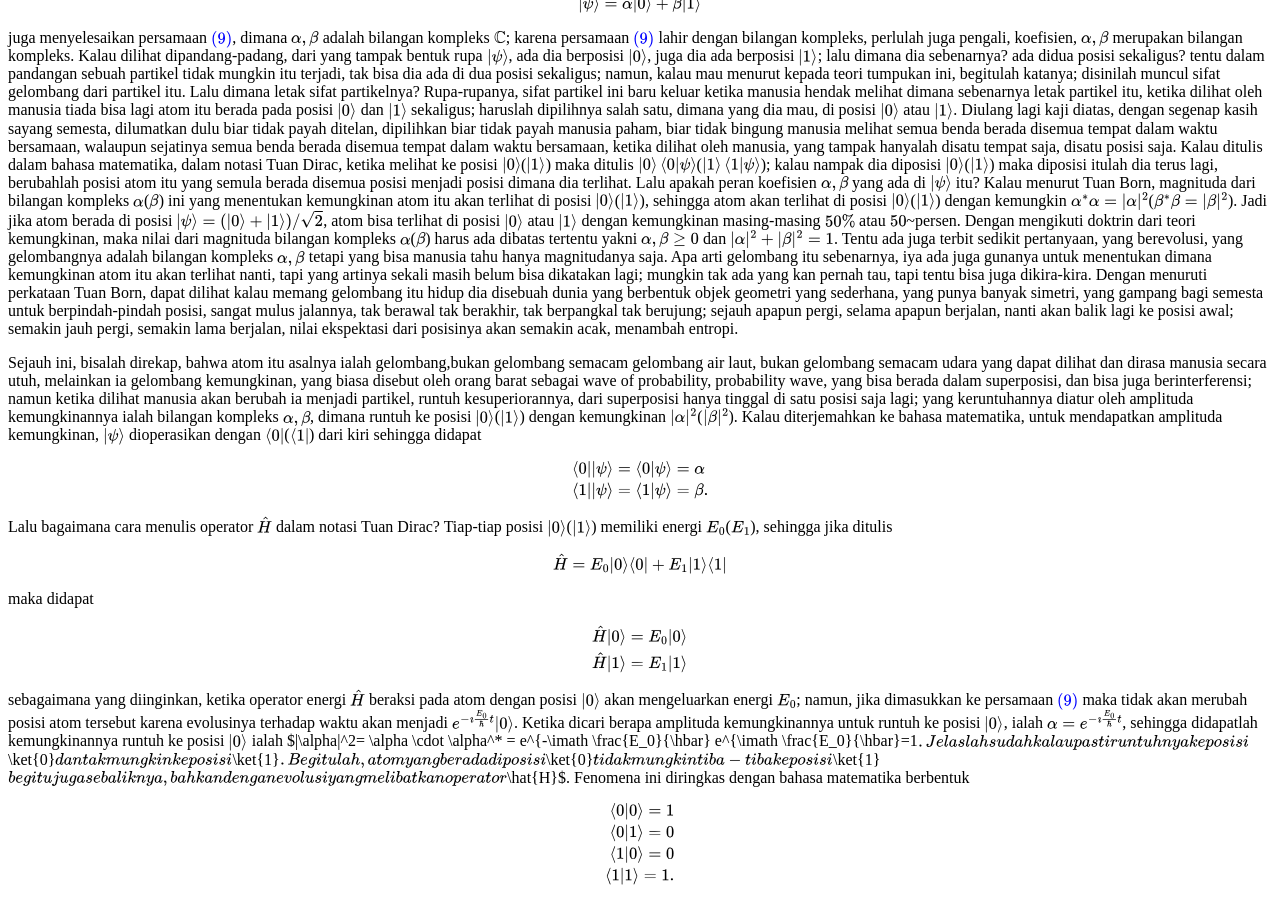
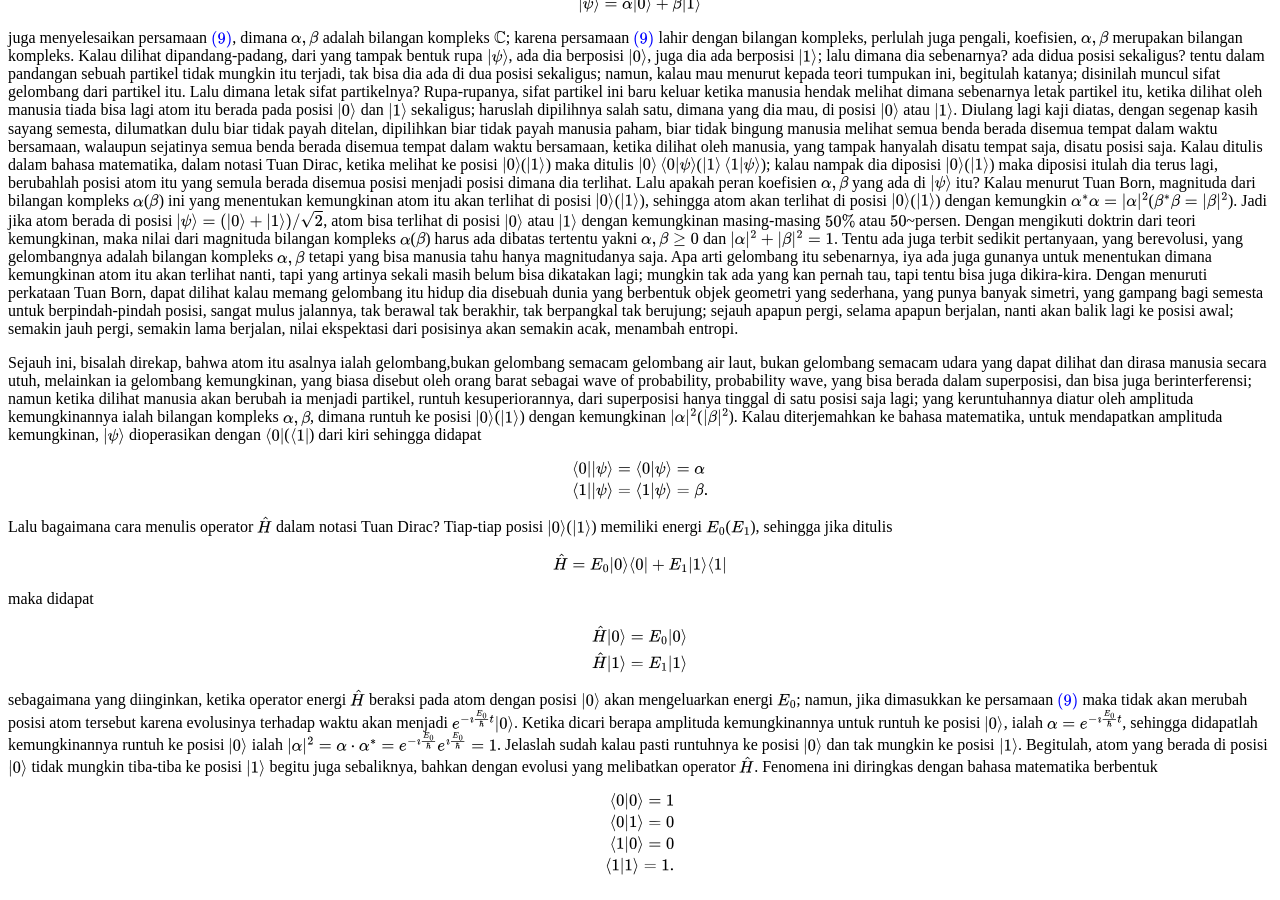
Before and after one commit to dangausuluah/dangausuluah.github.io, a Jekyll site: the page built from _posts/2026-01-01-WKKK.md, in a window 1280 px wide and 900 px high, scrolled down 2928 px. Built offline with Jekyll 4.4.1, drawn with Linux system fonts in a browser that asks for light colours; nearby versions of some CDN libraries; our own code applies the rules of GitHub Pages for plain Markdown files; a script that is not in the unit is left out; comment, search, counter and statistics services are not loaded.

Commit message:
Update 2026-01-01-WKKK.md

```diff
--- a/_posts/2026-01-01-WKKK.md
+++ b/_posts/2026-01-01-WKKK.md
@@ -151,7 +151,7 @@ $$
 \end{align*}
 $$
 
-sebagaimana yang diinginkan, ketika operator energi $\hat{H}$ beraksi pada atom dengan posisi $\ket{0}$ akan mengeluarkan energi $E_0$; namun, jika dimasukkan ke persamaan $\eqref{eq:S}$ maka tidak akan merubah posisi atom tersebut karena evolusinya terhadap waktu akan menjadi $e^{-\imath \frac{E_0}{\hbar} t} \ket{0}$. Ketika dicari berapa amplituda kemungkinannya untuk runtuh ke posisi $\ket{0}$, ialah $\alpha = e^{-\imath \frac{E_0}{\hbar} t}$, sehingga didapatlah kemungkinannya runtuh ke posisi $\ket{0}$ ialah $\|\alpha\|^2= \alpha \cdot \alpha^*  = e^{-\imath \frac{E_0}{\hbar} e^{\imath \frac{E_0}{\hbar}=1$. Jelaslah sudah kalau pasti runtuhnya ke posisi $\ket{0}$ dan tak mungkin ke posisi $\ket{1}$. Begitulah, atom yang berada di posisi $\ket{0}$ tidak mungkin tiba-tiba ke posisi $\ket{1}$ begitu juga sebaliknya, bahkan dengan evolusi yang melibatkan operator $\hat{H}$. Fenomena ini diringkas dengan bahasa matematika berbentuk
+sebagaimana yang diinginkan, ketika operator energi $\hat{H}$ beraksi pada atom dengan posisi $\ket{0}$ akan mengeluarkan energi $E_0$; namun, jika dimasukkan ke persamaan $\eqref{eq:S}$ maka tidak akan merubah posisi atom tersebut karena evolusinya terhadap waktu akan menjadi $e^{-\imath \frac{E_0}{\hbar} t} \ket{0}$. Ketika dicari berapa amplituda kemungkinannya untuk runtuh ke posisi $\ket{0}$, ialah $\alpha = e^{-\imath \frac{E_0}{\hbar} t}$, sehingga didapatlah kemungkinannya runtuh ke posisi $\ket{0}$ ialah $\|\alpha\|^2= \alpha \cdot \alpha^*  = e^{-\imath \frac{E_0}{\hbar}} e^{\imath \frac{E_0}{\hbar}}=1$. Jelaslah sudah kalau pasti runtuhnya ke posisi $\ket{0}$ dan tak mungkin ke posisi $\ket{1}$. Begitulah, atom yang berada di posisi $\ket{0}$ tidak mungkin tiba-tiba ke posisi $\ket{1}$ begitu juga sebaliknya, bahkan dengan evolusi yang melibatkan operator $\hat{H}$. Fenomena ini diringkas dengan bahasa matematika berbentuk
 
 $$
 \begin{align*}
```
